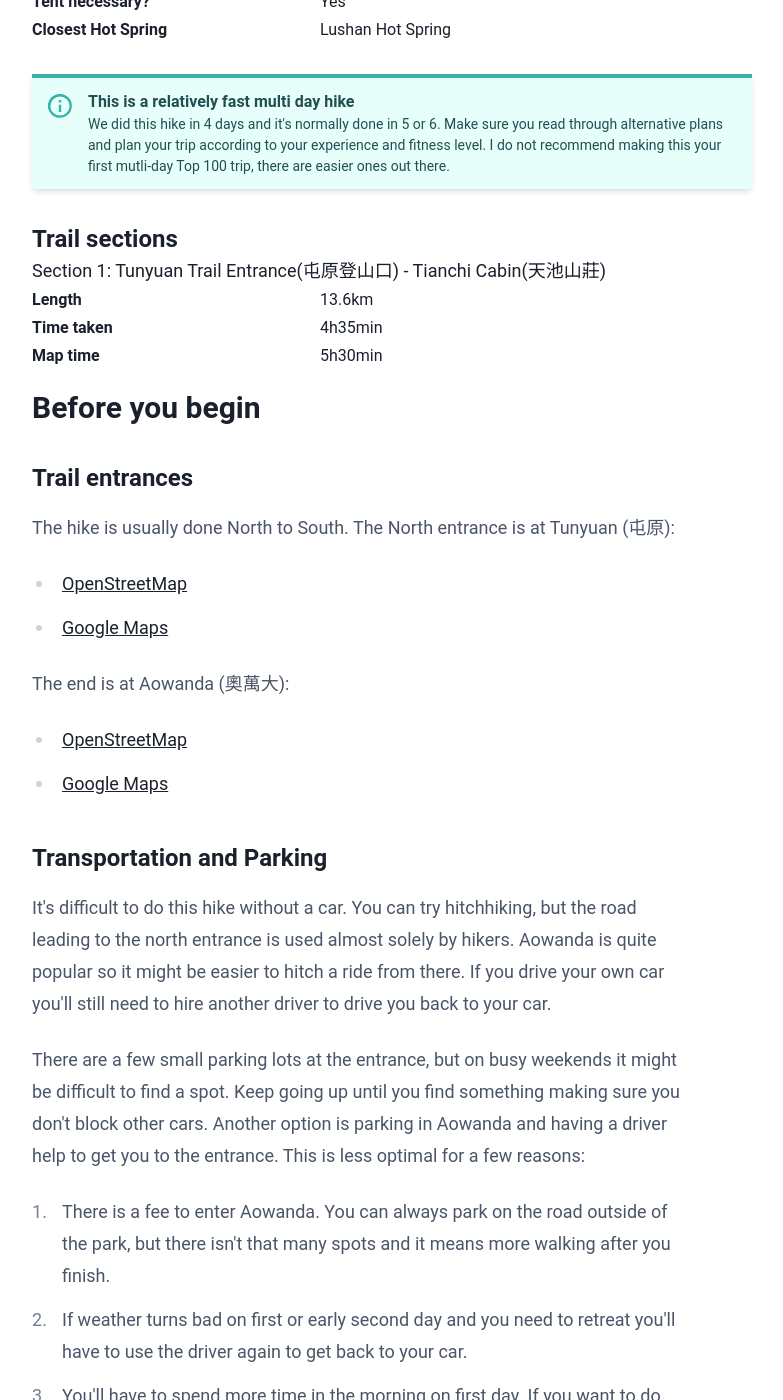
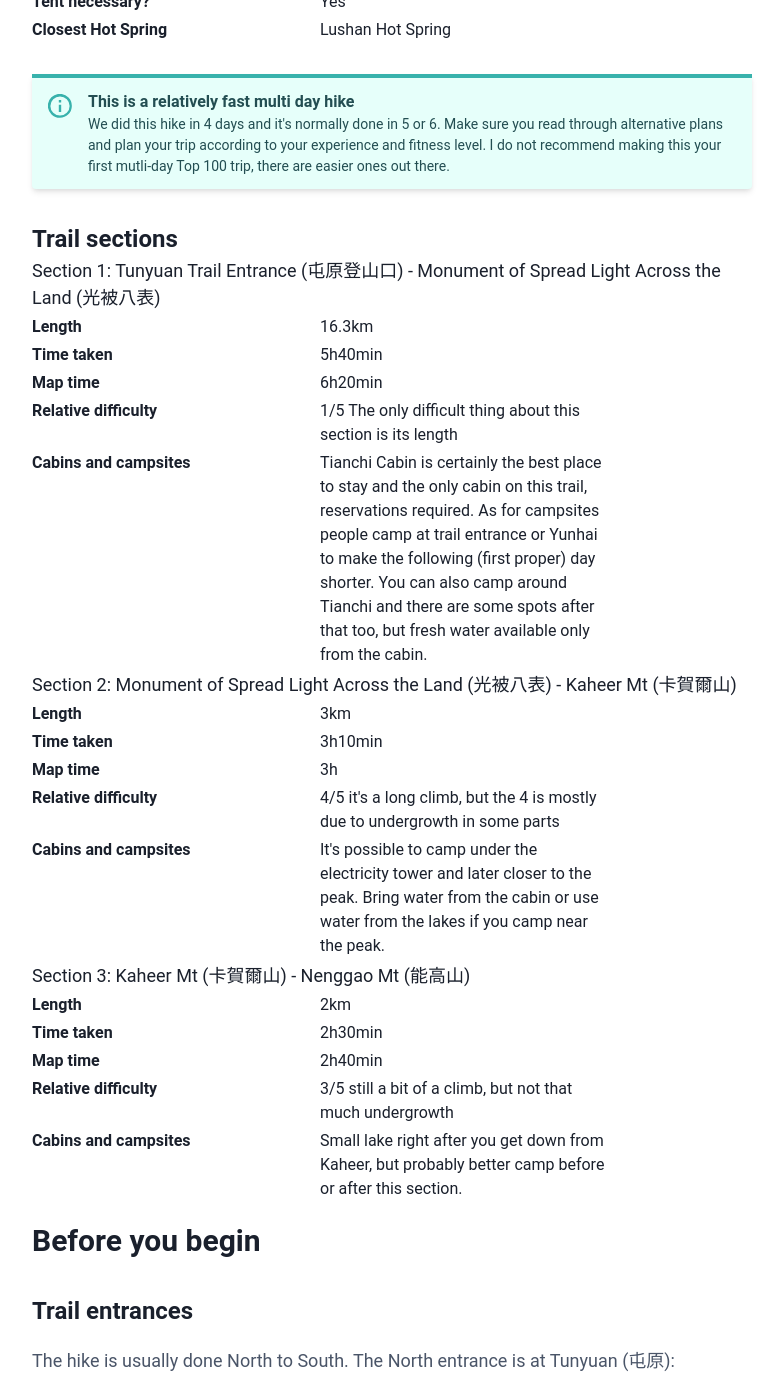
Before and after one commit to DawidJanczak/DawidJanczak.github.io, a Jekyll site: the page built from _posts/2020-10-18-nenggaoandongjun.html, in a window 1280 px wide and 1400 px high, scrolled down 452 px. Shown: the whole window, without its empty margins (248-1031 px from the left). Built offline with Jekyll 4.4.1, drawn with Linux system fonts in a browser that asks for light colours.

Commit message:
Sections until Nenggao

```diff
--- a/_includes/section.html
+++ b/_includes/section.html
@@ -11,3 +11,11 @@
   <dt class="w-2/5 font-semibold">Map time</dt>
   <dd class="w-2/5">{{ include.time_map }}</dd>
 </dl>
+<dl class="flex my-1">
+  <dt class="w-2/5 font-semibold">Relative difficulty</dt>
+  <dd class="w-2/5">{{ include.difficulty }}</dd>
+</dl>
+<dl class="flex my-1">
+  <dt class="w-2/5 font-semibold">Cabins and campsites</dt>
+  <dd class="w-2/5">{{ include.accommodation }}</dd>
+</dl>
--- a/_posts/2020-10-18-nenggaoandongjun.html
+++ b/_posts/2020-10-18-nenggaoandongjun.html
@@ -58,8 +58,18 @@ info:
   </div>
   <h3 class="text-2xl font-semibold">Trail sections</h3>
   <section>
-    {% include section.html name="Section 1: Tunyuan Trail Entrance(屯原登山口) - Tianchi Cabin(天池山莊)" length="13.6km" time_us="4h35min"
-    time_map="5h30min" %}
+    {% include section.html name="Section 1: Tunyuan Trail Entrance (屯原登山口) - Monument of Spread Light Across the Land (光被八表)"
+    length="16.3km" time_us="5h40min" time_map="6h20min" difficulty="1/5 The only difficult thing about this section is its length"
+    accommodation="Tianchi Cabin is certainly the best place to stay and the only cabin on this trail, reservations required. As for
+    campsites people camp at trail entrance or Yunhai to make the following (first proper) day shorter. You can also camp around Tianchi and
+    there are some spots after that too, but fresh water available only from the cabin." %}
+    {% include section.html name="Section 2: Monument of Spread Light Across the Land (光被八表) - Kaheer Mt (卡賀爾山)"
+    length="3km" time_us="3h10min" time_map="3h" difficulty="4/5 it's a long climb, but the 4 is mostly due to undergrowth in some parts"
+    accommodation="It's possible to camp under the electricity tower and later closer to the peak. Bring water from the cabin or use water
+    from the lakes if you camp near the peak." %}
+    {% include section.html name="Section 3: Kaheer Mt (卡賀爾山) - Nenggao Mt (能高山)"
+    length="2km" time_us="2h30min" time_map="2h40min" difficulty="3/5 still a bit of a climb, but not that much undergrowth"
+    accommodation="Small lake right after you get down from Kaheer, but probably better camp before or after this section." %}
   </section>
 </header>
 <section class="prose lg:prose-lg mt-5">
```
